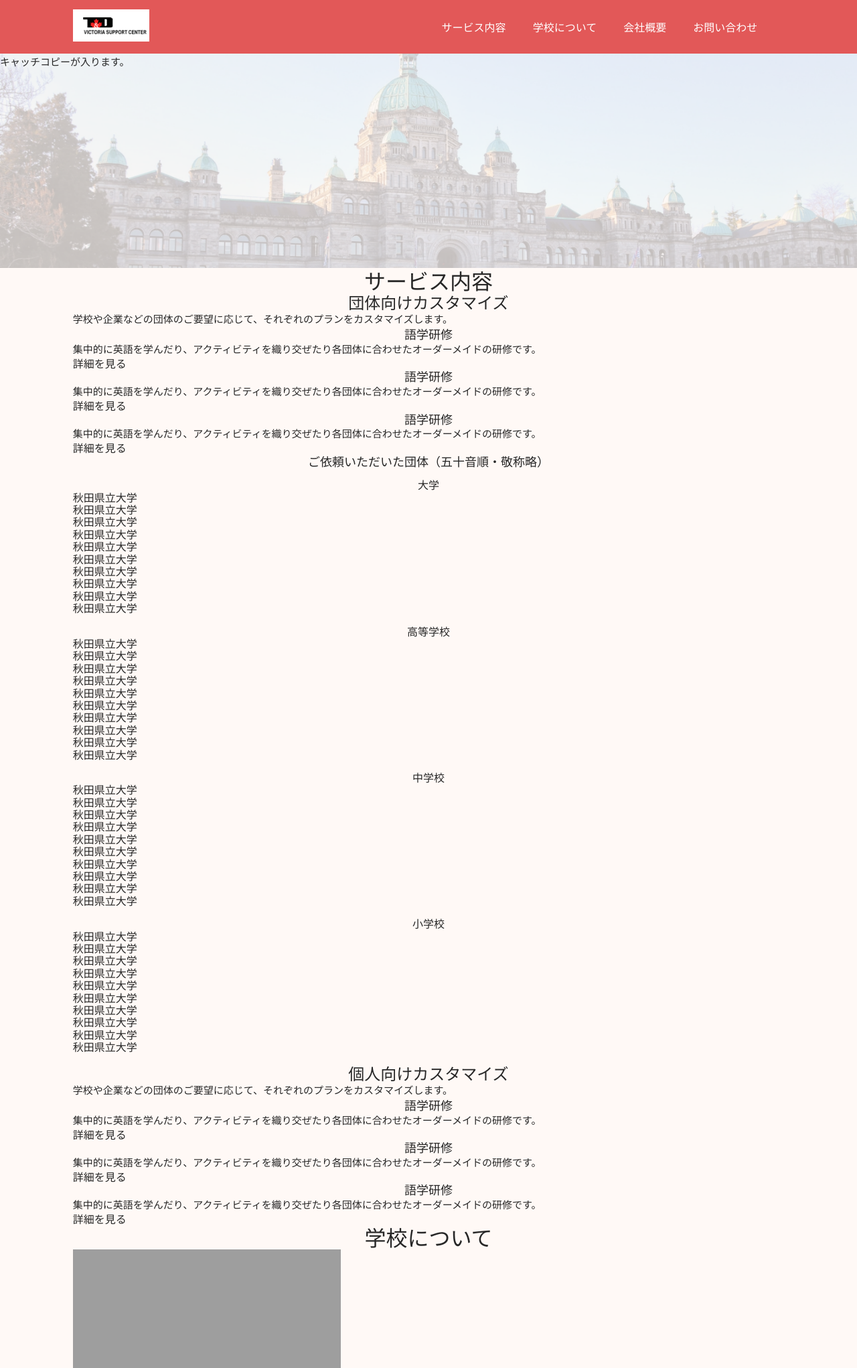
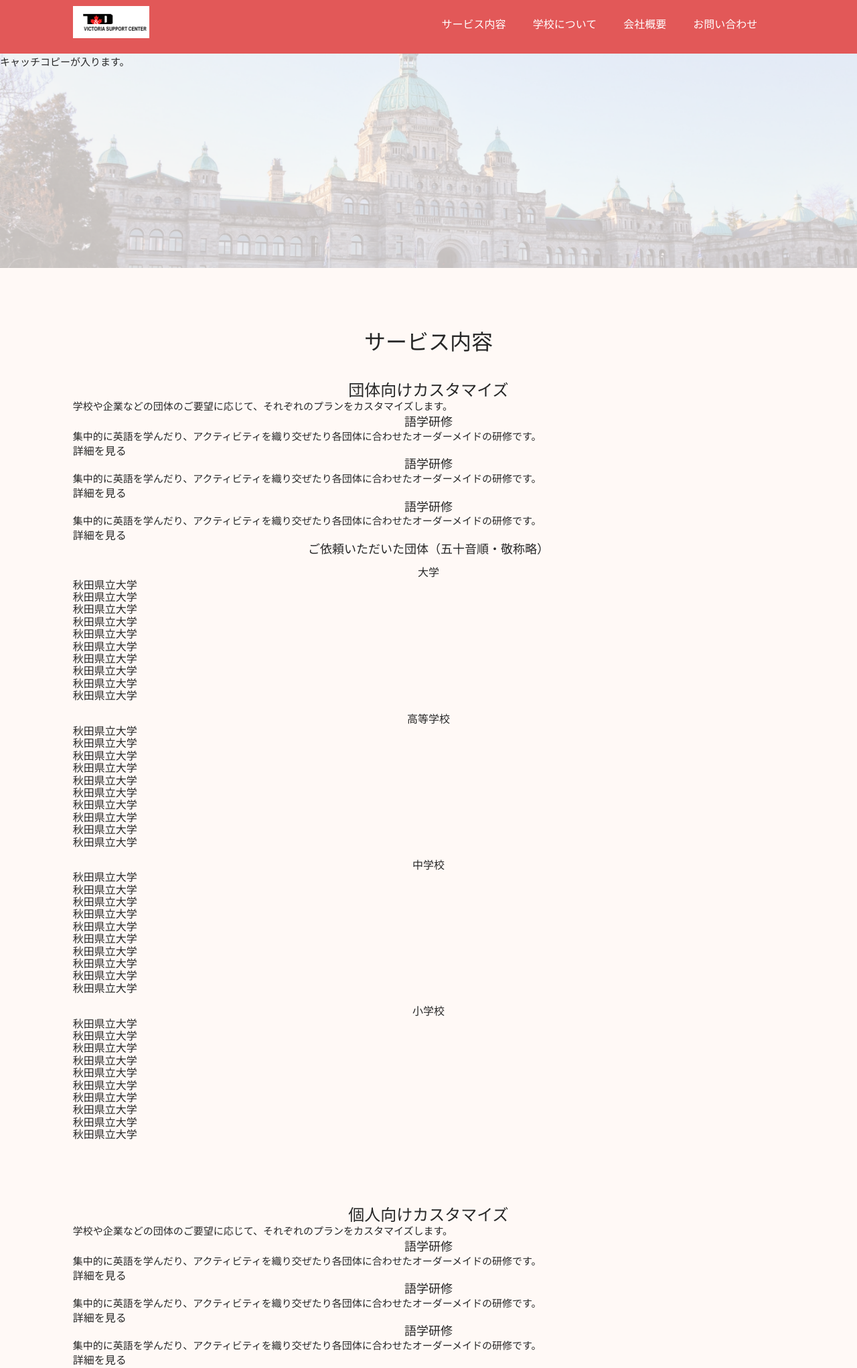
Before and after one commit to k8732yamazaki/Kaori, a PHP site: page / in a window 1280 px wide. Shown: the top 2042 px of the page at 67% size. Run offline with PHP 8.4, Linux system fonts and the light colour scheme; some libraries are stand-ins or nearby versions; grey boxes are pictures that could not be loaded.

Commit message:
Adjust content padding

```diff
--- a/css/style.css
+++ b/css/style.css
@@ -41,10 +41,15 @@ h4 {
 .inner {
     width: 83%;
     margin: 0 auto;
+    padding: 90px 0 100px;
 }
 
 h2, h3, h4, .toggle_title, .textAlign_center {
     text-align: center;
+}
+
+.content {
+    padding: 60px 0 0;
 }
 
 /* header -------------------------------------  */
@@ -85,6 +90,18 @@ nav li {
 
 /* end of hero -------------------------------------  */
 
+/* service -------------------------------------  */
+
+#service .content_group {
+    padding: 40px 0 0;
+}
+
+#service .content_individual {
+    padding: 80px 0 0;
+}
+
+/* end of service -------------------------------------  */
+
 /* for sp ------------------------------------- */
 @media (max-width: 767px) {
     .inner {
--- a/index.html
+++ b/index.html
@@ -35,8 +35,8 @@
 		<section id="service">
 			<div class="inner">
 				<h2>サービス内容</h2>
-				<div class="content">
-					<h3 class="h3_group">団体向けカスタマイズ</h3>
+				<div class="content content_group">
+					<h3>団体向けカスタマイズ</h3>
 					<p>学校や企業などの団体のご要望に応じて、それぞれのプランをカスタマイズします。</p>
 					<div class="container_card">
 						<a href="#">
@@ -137,8 +137,8 @@
 						</div>
 					</div>
 				</div>
-				<div class="content">
-					<h3 class="h3_individual">個人向けカスタマイズ</h3>
+				<div class="content content_individual">
+					<h3>個人向けカスタマイズ</h3>
 					<p>学校や企業などの団体のご要望に応じて、それぞれのプランをカスタマイズします。</p>
 					<div class="container_card">
 						<a href="#">
```
